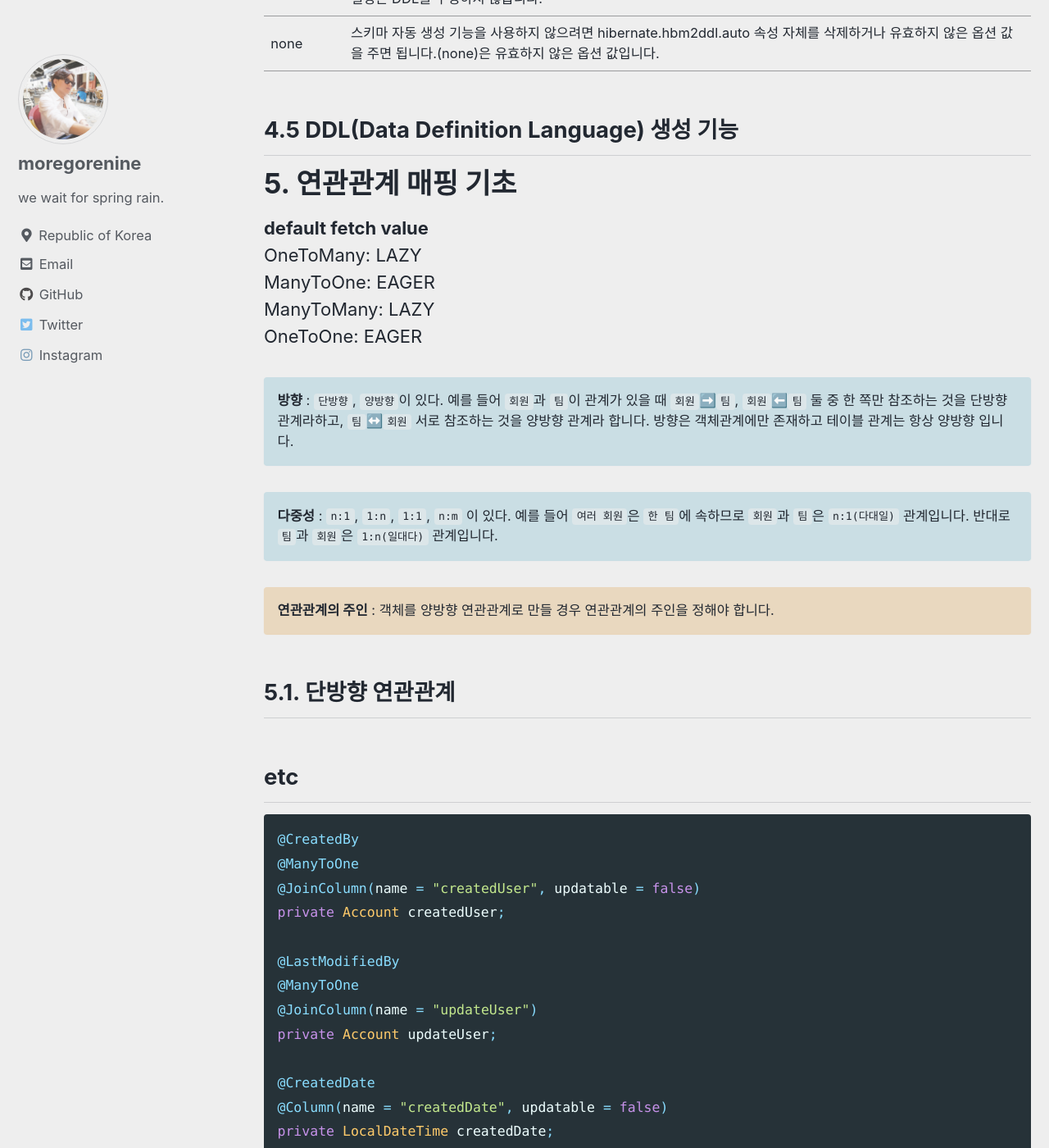
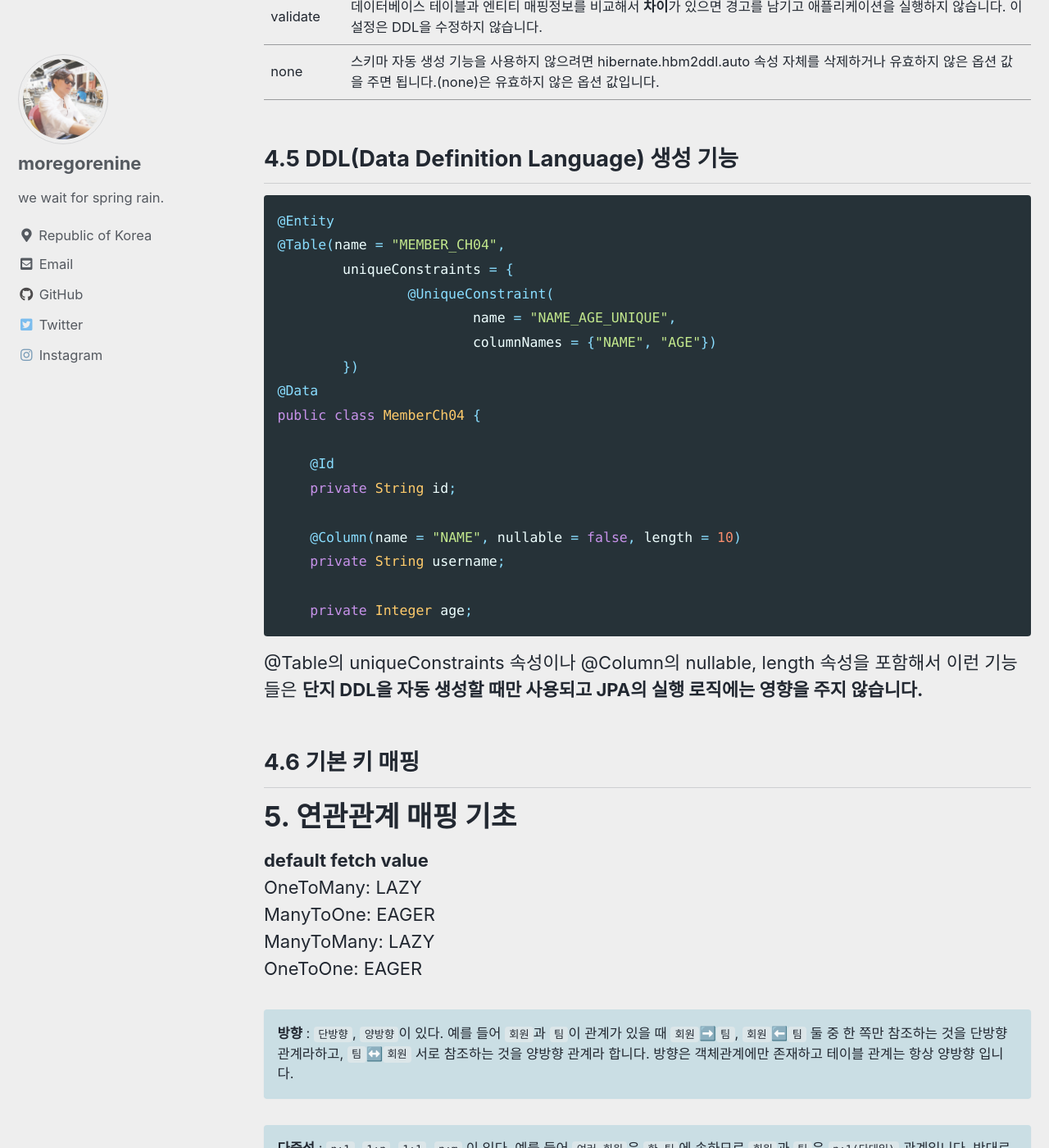
Before and after one commit to moregorenine/moregorenine.github.io, a Jekyll site: the page built from _posts/jpa/2021-07-23-jpa.md, in a window 1280 px wide and 1400 px high, scrolled down 12829 px. Shown: the whole window at 82% size. Built offline with Jekyll 4.4.1, drawn with Linux system fonts in a browser that asks for light colours; cached includes are drawn as plain includes; comment, search, counter and statistics services are not loaded.

Commit message:
Update 2021-07-23-jpa.md

````diff
--- a/_posts/jpa/2021-07-23-jpa.md
+++ b/_posts/jpa/2021-07-23-jpa.md
@@ -334,7 +334,28 @@ public class MemberCh04 {
 |none|스키마 자동 생성 기능을 사용하지 않으려면 hibernate.hbm2ddl.auto 속성 자체를 삭제하거나 유효하지 않은 옵션 값을 주면 됩니다.(none)은 유효하지 않은 옵션 값입니다.|
 
 ## 4.5 DDL(Data Definition Language) 생성 기능
+```java
+@Entity
+@Table(name = "MEMBER_CH04",
+        uniqueConstraints = {
+                @UniqueConstraint(
+                        name = "NAME_AGE_UNIQUE",
+                        columnNames = {"NAME", "AGE"})
+        })
+@Data
+public class MemberCh04 {
 
+    @Id
+    private String id;
+
+    @Column(name = "NAME", nullable = false, length = 10)
+    private String username;
+
+    private Integer age;
+```
+@Table의 uniqueConstraints 속성이나 @Column의 nullable, length 속성을 포함해서 이런 기능들은 **단지 DDL을 자동 생성할 때만 사용되고 JPA의 실행 로직에는 영향을 주지 않습니다.**
+
+## 4.6 기본 키 매핑
 
 
 # 5. 연관관계 매핑 기초
````
